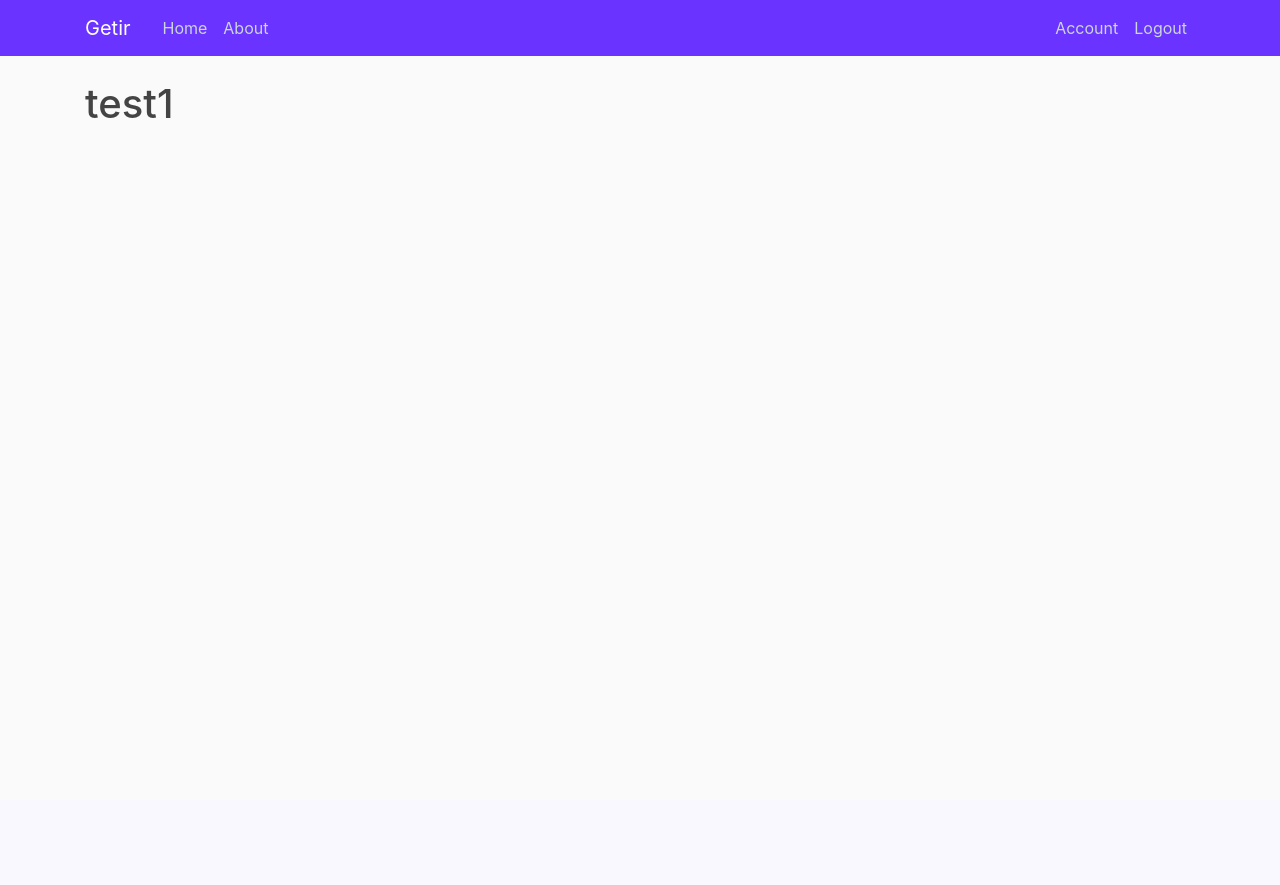
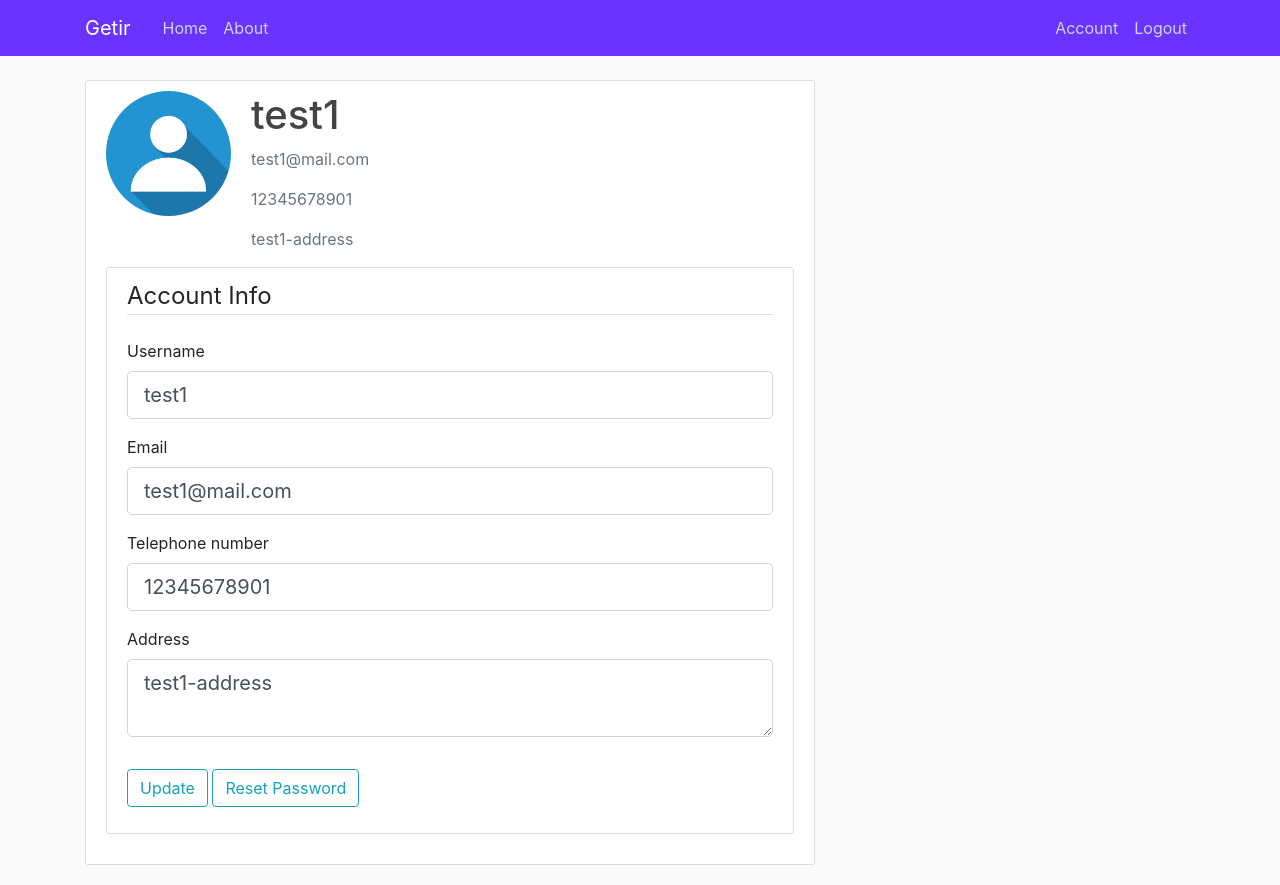
Before and after one commit to yigitkaraduman/getir, a Flask app: page /account in a window 1280 px wide. Before the commit the page ends 118 px from the top, so only its background shows below. Run offline with Flask 2, Linux system fonts and the light colour scheme; a user stored in the database is signed in; some libraries are stand-ins or nearby versions.

Commit message:
database models created. Account page is ready to update

```diff
--- a/getirwapp/forms.py
+++ b/getirwapp/forms.py
@@ -1,5 +1,6 @@
 from flask_wtf import FlaskForm
-from wtforms import StringField, PasswordField, SubmitField, BooleanField
+from flask_login import current_user
+from wtforms import StringField, PasswordField, SubmitField, BooleanField, TextAreaField
 from wtforms.validators import DataRequired, Length, Email, EqualTo, ValidationError
 from getirwapp.models import User
 
@@ -9,6 +10,8 @@ class RegistrationForm(FlaskForm):
     email = StringField('Email', validators=[DataRequired(), Email()])
     password = PasswordField('Password', validators=[DataRequired()])
     confirm_password = PasswordField('Confirm Password', validators=[DataRequired(), EqualTo('password')])
+    tel_no = StringField('Telephone number', validators=[DataRequired(), Length(11)])
+    address = TextAreaField('Address', validators=[DataRequired()])
     submit = SubmitField('Sign Up')
 
     def validate_username(self, username):
@@ -26,3 +29,23 @@ class LoginForm(FlaskForm):
     password = PasswordField('Password', validators=[DataRequired()])
     remember = BooleanField('Remember Me')
     submit = SubmitField('Login')
+
+class UpdateAccountForm(FlaskForm):
+    username = StringField('Username', validators=[DataRequired(), Length(min=2, max=20)])
+    email = StringField('Email', validators=[DataRequired(), Email()])
+    tel_no = StringField('Telephone number', validators=[DataRequired(), Length(11)])
+    address = TextAreaField('Address', validators=[DataRequired()])
+    submit = SubmitField('Update')
+    reset_pass = SubmitField('Reset')
+
+    def validate_username(self, username):
+        if username.data != current_user.username:
+            user = User.query.filter_by(username=username.data).first()
+            if user:
+                raise ValidationError('This username is taken. Please choose a different one.')
+
+    def validate_email(self, email):
+        if email.data != current_user.email:
+            user = User.query.filter_by(email=email.data).first()
+            if user:
+                raise ValidationError('This email is taken. Please choose a different one.')
--- a/getirwapp/routes.py
+++ b/getirwapp/routes.py
@@ -1,6 +1,6 @@
-from flask import  render_template, flash, redirect, url_for
+from flask import render_template, flash, redirect, url_for, request
 from getirwapp import app, db, bcrypt
-from getirwapp.forms import RegistrationForm, LoginForm
+from getirwapp.forms import RegistrationForm, LoginForm, UpdateAccountForm
 from getirwapp.models import User
 from flask_login import login_user, current_user, logout_user, login_required
 
@@ -21,7 +21,7 @@ def register():
     form = RegistrationForm()
     if form.validate_on_submit():
         hashed_password = bcrypt.generate_password_hash(form.password.data).decode('utf-8')
-        user = User(username=form.username.data, email=form.email.data, password=hashed_password)
+        user = User(username=form.username.data, email=form.email.data, password=hashed_password, tel_no=form.tel_no.data, address=form.address.data)
         db.session.add(user)
         db.session.commit()
         flash(f'Account created for {form.username.data}! You can now Login!', 'success')
@@ -47,7 +47,22 @@ def logout():
     logout_user()
     return redirect(url_for('home'))
 
-@app.route("/account")
+@app.route("/account", methods=['GET','POST'])
 @login_required
 def account():
-    return render_template('account.html', title='Account')
+    form = UpdateAccountForm()
+    if form.validate_on_submit():
+        current_user.username = form.username.data
+        current_user.email = form.email.data
+        current_user.tel_no = form.tel_no.data
+        current_user.address = form.address.data
+        db.session.commit()
+        flash('Your account has been updated!', 'success')
+        return redirect(url_for('account'))
+    elif request.method == 'GET':
+        form.username.data = current_user.username
+        form.email.data = current_user.email
+        form.tel_no.data = current_user.tel_no
+        form.address.data = current_user.address
+    image_file = url_for('static', filename='profile_pics/default.jpg')
+    return render_template('account.html', title='Account', image_file=image_file, form=form)
--- a/getirwapp/templates/account.html
+++ b/getirwapp/templates/account.html
@@ -1,4 +1,61 @@
 {% extends "layout.html" %}
 {% block content %}
-    <h1>{{ current_user.username }}</h1>
+    <div class="content-section">
+  <div class="media">
+    <img class="rounded-circle account-img" src={{ image_file }}>
+    <div class="media-body">
+      <h2 class="account-heading">{{ current_user.username }}</h2>
+      <p class="text-secondary">{{ current_user.email }}</p>
+      <p class="text-secondary">{{ current_user.tel_no }}</p>
+      <p class="text-secondary">{{ current_user.address }}</p>
+    </div>
+  </div>
+    <div class="content-section">
+        <form method="POST" action="">
+            {{ form.hidden_tag() }}
+            <fieldset class="form-group">
+                <legend class="border-bottom mb-4">Account Info</legend>
+                <div class="form-group">
+                    {{ form.username.label(class="form-control-label") }}
+
+                    {% if form.username.errors %}
+                        {{ form.username(class="form-control form-control-lg is-invalid") }}
+                        <div class="invalid-feedback">
+                            {% for error in form.username.errors %}
+                                <span>{{ error }}</span>
+                            {% endfor %}
+                        </div>
+                    {% else %}
+                        {{ form.username(class="form-control form-control-lg") }}
+                    {% endif %}
+                </div>
+                <div class="form-group">
+                    {{ form.email.label(class="form-control-label") }}
+                    {% if form.email.errors %}
+                        {{ form.email(class="form-control form-control-lg is-invalid") }}
+                        <div class="invalid-feedback">
+                            {% for error in form.email.errors %}
+                                <span>{{ error }}</span>
+                            {% endfor %}
+                        </div>
+                    {% else %}
+                        {{ form.email(class="form-control form-control-lg") }}
+                    {% endif %}
+                </div>
+                 <div class="form-group">
+                    {{ form.tel_no.label(class="form-control-label") }}
+                    {{ form.tel_no(class="form-control form-control-lg") }}
+                </div>
+                 <div class="form-group">
+                    {{ form.address.label(class="form-control-label") }}
+                    {{ form.address(class="form-control form-control-lg") }}
+                </div>
+            </fieldset>
+            <div class="form-group">
+                <input type="submit" name="update_info" value="Update" class="btn btn-outline-info">
+                <input type="submit" name="reset_password" value="Reset Password" class="btn btn-outline-info">
+            </div>
+        </form>
+    </div>
+</div>
 {% endblock content %}
--- a/run.py
+++ b/run.py
@@ -1,4 +1,7 @@
 from getirwapp import app
-
+from getirwapp.models import User, Product, Promotion
 if __name__ == '__main__':
+    print(User.query.all())
+    print(Product.query.all())
+    print(Promotion.query.all())
     app.run(debug=True)
```
Also changed, not shown: getirwapp/models.py (+24 -1 lines), getirwapp/templates/register.html (+9 -0 lines), Untitled Document.jpg (added), getirwapp/site.db, getirwapp/static/profile_pics/default.jpg (added), 2 other files.
